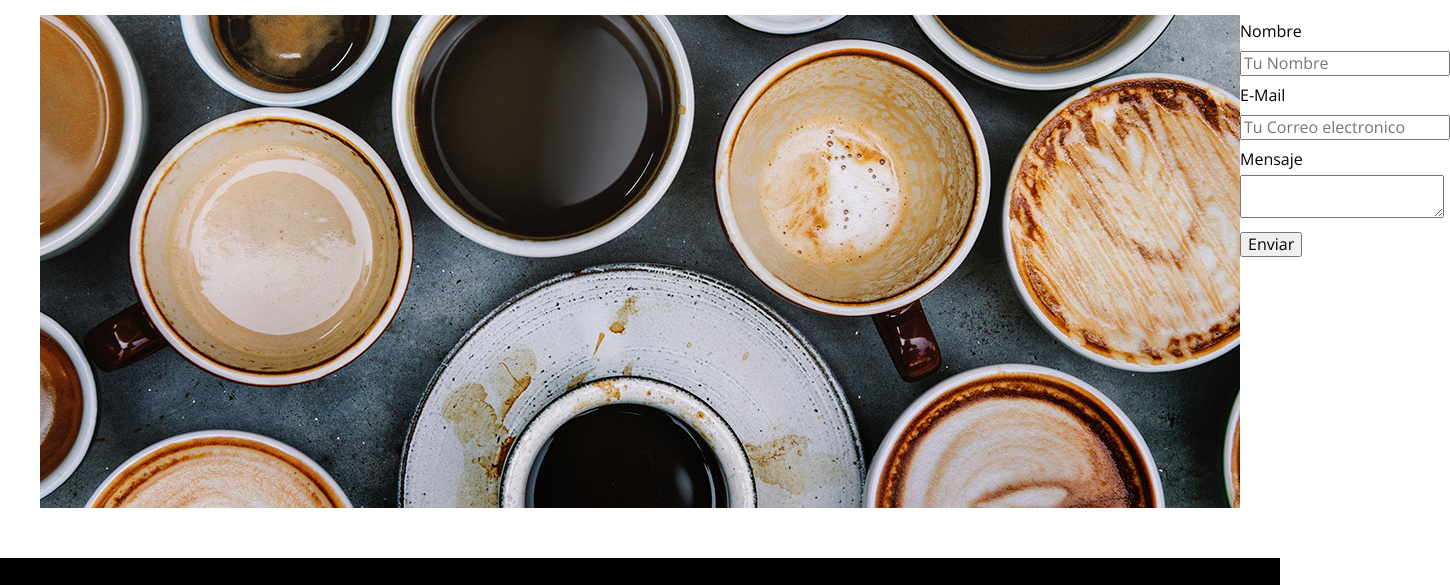
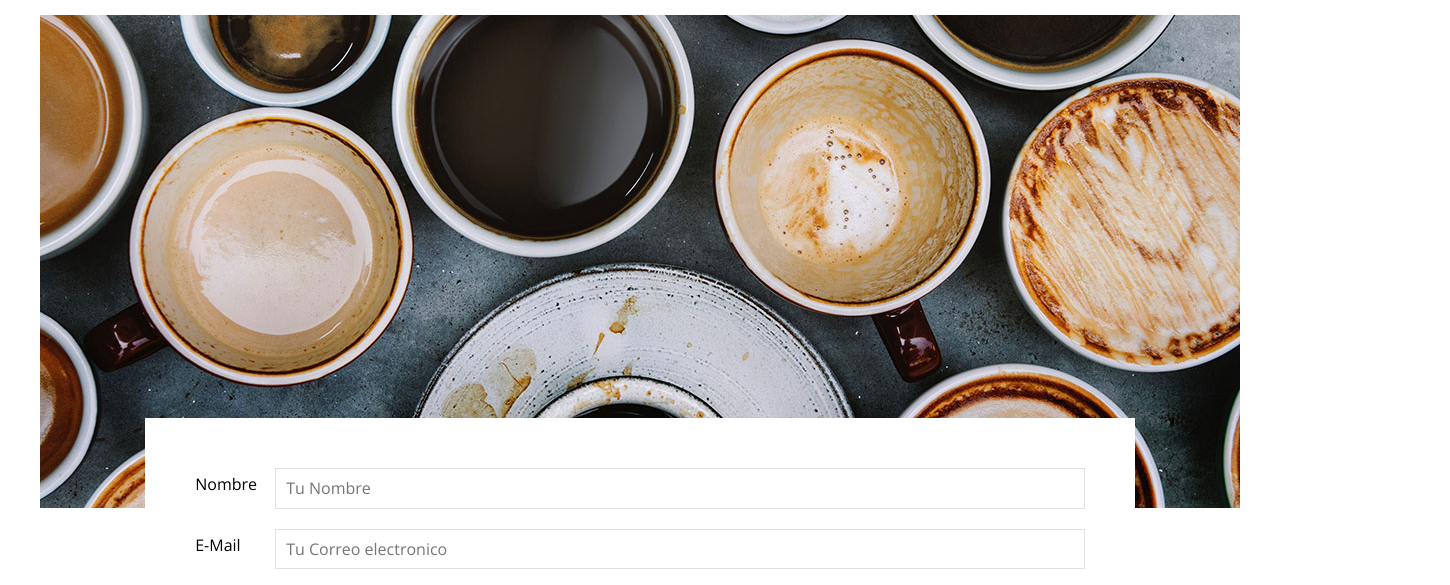
Before and after one commit to tonycuri/BlogCafe, a plain HTML site: page contacto.html in a window 1280 px wide. Shown: the part 699-1284 px from the top of the page, 1450 px wide, since content can reach past the window. Drawn offline with nearby package versions, Linux system fonts and the light colour scheme.

Commit message:
terminamos el css de contacto.html

```diff
--- a/contacto.html
+++ b/contacto.html
@@ -35,11 +35,11 @@
     <main class="contenedor">
         <h2 class="centrar-texto">Contacto</h2>
 
-        <div class="grid">
+        <div class="grid centrar-columnas">
             <div class="columnas-12">
                 <img src="img/contacto.jpg" alt="Imagen Contacto">
             </div>
-            <div class="formulario-contacto">
+            <div class="columnas-10 formulario-contacto">
                 <form action="#">
                     <div class="campo">
                         <label for="nombre">Nombre</label>
@@ -54,7 +54,7 @@
                         <textarea name="mensaje"></textarea>
                     </div>
                     <div class="campo enviar">
-                        <input type="submit" value="Enviar">
+                        <input type="submit" value="Enviar" class="btn btn-primario">
                     </div>
                 </form>
             </div>
--- a/css/style.css
+++ b/css/style.css
@@ -71,6 +71,10 @@ img {
     .grid {
         display: flex;
         justify-content: space-between;
+        flex-wrap: wrap;
+    }
+    .centrar-columnas {
+        justify-content: center;
     }
     .columnas-4 {
         flex: 0 0 calc(33.3% - 1rem);
@@ -80,6 +84,9 @@ img {
     }
     .columnas-8 {
         flex: 0 0 calc(66.6% - 1rem);
+    }
+    .columnas-10 {
+        flex: 0 0 calc(83.3% - 1rem);
     }
     .columnas-12 {
         flex: 0 0 100%;
@@ -100,11 +107,18 @@ img {
     font-weight: 700;
     text-transform: uppercase;
     font-size: 2rem;
+    border: none;
+    flex: 0 0 100%;
+}
+
+.btn:hover {
+    cursor: pointer;
 }
 
 @media (min-width: 768px) {
     .btn {
         display: inline-block;
+        flex: 0 0 auto;
     }
 }
 
@@ -276,3 +290,43 @@ img {
 .site-footer p span {
     font-weight: 700;
 }
+
+
+/*Formulario*/
+
+.formulario-contacto {
+    background-color: #ffffff;
+    padding: 5rem;
+}
+
+@media (min-width: 768px) {
+    .formulario-contacto {
+        margin-top: -10rem;
+    }
+}
+
+.formulario-contacto .campo {
+    display: flex;
+    justify-content: space-between;
+    margin-bottom: 2rem;
+}
+
+.formulario-contacto .campo label {
+    flex: 0 0 8rem;
+}
+
+.formulario-contacto .campo input:not([type="submit"]),
+.formulario-contacto textarea {
+    flex: 1;
+    border: 1px solid #e1e1e1;
+    padding: 1rem;
+}
+
+.formulario-contacto textarea {
+    height: 20rem;
+}
+
+.formulario-contacto .enviar {
+    display: flex;
+    justify-content: flex-end;
+}
```
